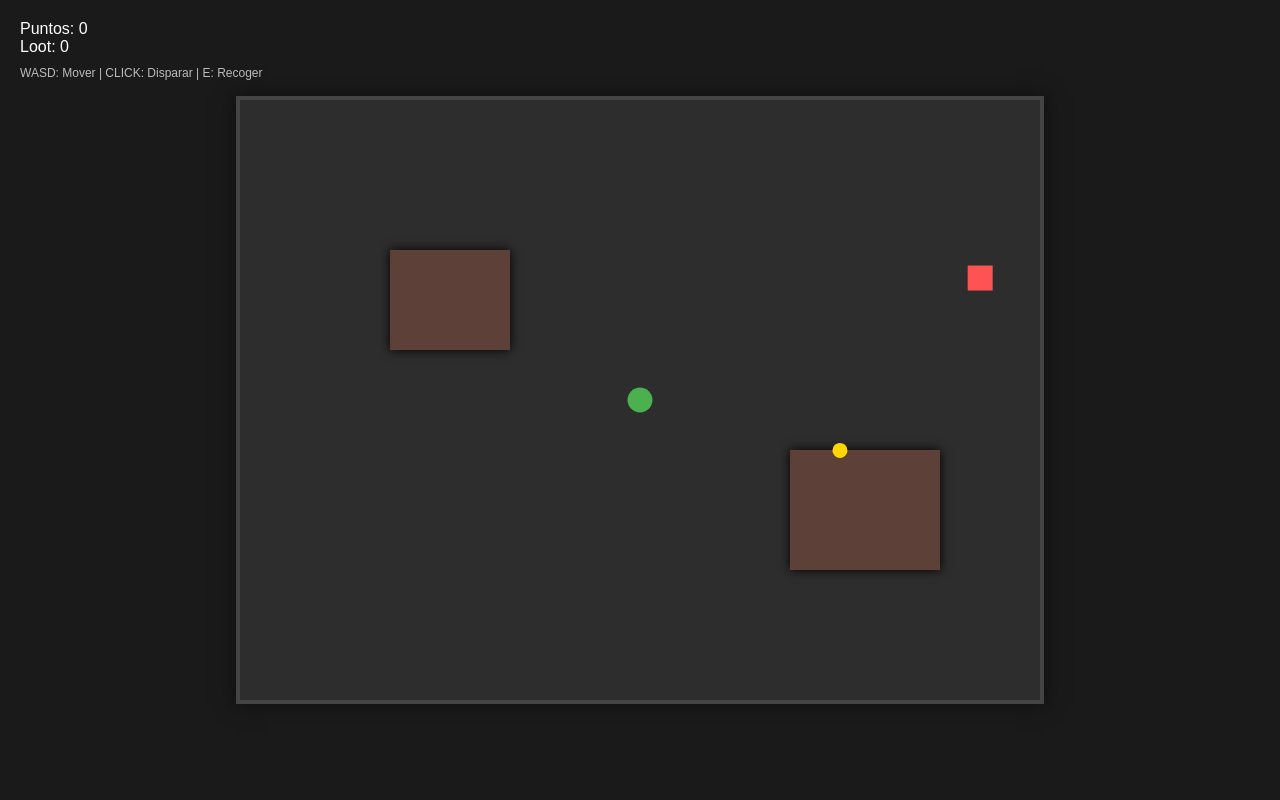
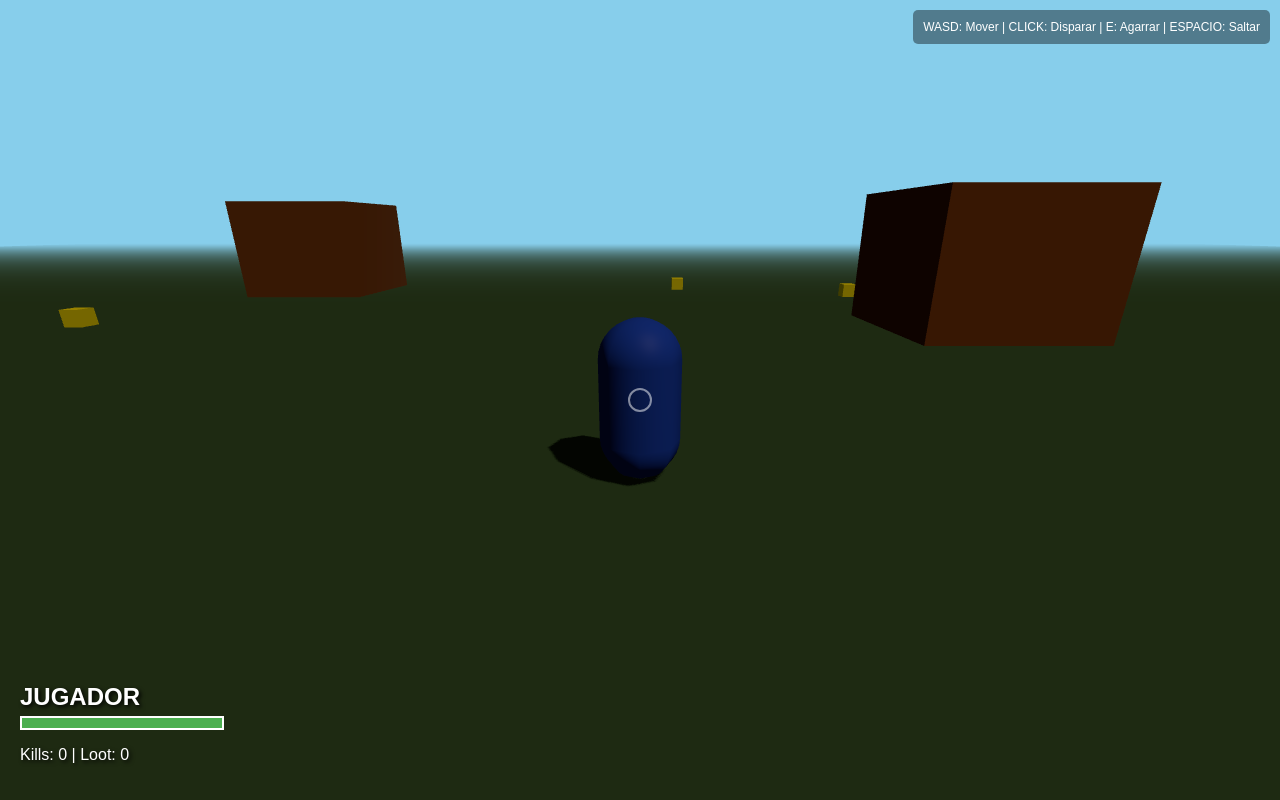
Before and after one commit to davidfuentes202444-beep/hola, a plain HTML site: page index.html in a window 1280 px wide. Drawn offline with nearby package versions, Linux system fonts and the light colour scheme; animation ran at ten frames a second.

Commit message:
Update game title and UI layout in index.html

```diff
--- a/index.html
+++ b/index.html
@@ -2,190 +2,200 @@
 <html lang="es">
 <head>
     <meta charset="UTF-8">
-    <title>Survival Index Shooter</title>
+    <meta name="viewport" content="width=device-width, initial-scale=1.0">
+    <title>Mini Free Fire Clone</title>
     <style>
-        body { margin: 0; background: #1a1a1a; display: flex; justify-content: center; align-items: center; height: 100vh; overflow: hidden; font-family: sans-serif; }
-        canvas { background: #2d2d2d; border: 4px solid #444; box-shadow: 0 0 20px rgba(0,0,0,0.5); }
-        #ui { position: absolute; top: 20px; left: 20px; color: white; user-select: none; pointer-events: none; }
+        body { margin: 0; overflow: hidden; font-family: 'Arial', sans-serif; }
+        #ui {
+            position: absolute; bottom: 20px; left: 20px; color: white;
+            text-shadow: 2px 2px 4px #000; pointer-events: none;
+        }
+        #crosshair {
+            position: absolute; top: 50%; left: 50%;
+            width: 20px; height: 20px; border: 2px solid rgba(255,255,255,0.5);
+            border-radius: 50%; transform: translate(-50%, -50%);
+        }
+        #health-bar {
+            width: 200px; height: 10px; background: rgba(0,0,0,0.5);
+            border: 2px solid white; margin-top: 5px;
+        }
+        #health-inner { width: 100%; height: 100%; background: #4CAF50; transition: 0.3s; }
+        .instructions { position: absolute; top: 10px; right: 10px; color: #fff; background: rgba(0,0,0,0.4); padding: 10px; border-radius: 5px; font-size: 12px; }
     </style>
 </head>
 <body>
-    <div id="ui">
-        <div>Puntos: <span id="score">0</span></div>
-        <div>Loot: <span id="loot">0</span></div>
-        <div style="margin-top: 10px; font-size: 12px; opacity: 0.7;">WASD: Mover | CLICK: Disparar | E: Recoger</div>
-    </div>
-    <canvas id="gameCanvas"></canvas>
 
-<script>
-const canvas = document.getElementById("gameCanvas");
-const ctx = canvas.getContext("2d");
-const scoreEl = document.getElementById("score");
-const lootEl = document.getElementById("loot");
+<div id="crosshair"></div>
+<div id="ui">
+    <div style="font-size: 24px; font-weight: bold;">JUGADOR</div>
+    <div id="health-bar"><div id="health-inner"></div></div>
+    <p>Kills: <span id="kills">0</span> | Loot: <span id="loot">0</span></p>
+</div>
+<div class="instructions">
+    WASD: Mover | CLICK: Disparar | E: Agarrar | ESPACIO: Saltar
+</div>
 
-canvas.width = 800;
-canvas.height = 600;
+<script type="importmap">
+    { "imports": { "three": "https://unpkg.com/three@0.160.0/build/three.module.js" } }
+</script>
 
-// Estado del juego
-let score = 0;
+<script type="module">
+import * as THREE from 'three';
+
+// --- CONFIGURACIÓN DE ESCENA ---
+const scene = new THREE.Scene();
+scene.background = new THREE.Color(0x87CEEB); // Cielo
+scene.fog = new THREE.Fog(0x87CEEB, 20, 100);
+
+const camera = new THREE.PerspectiveCamera(75, window.innerWidth / window.innerHeight, 0.1, 1000);
+const renderer = new THREE.WebGLRenderer({ antialias: true });
+renderer.setSize(window.innerWidth, window.innerHeight);
+renderer.shadowMap.enabled = true;
+document.body.appendChild(renderer.domElement);
+
+// --- LUCES ---
+const light = new THREE.DirectionalLight(0xffffff, 1);
+light.position.set(10, 20, 10);
+light.castShadow = true;
+scene.add(light);
+scene.add(new THREE.AmbientLight(0x404040));
+
+// --- SUELO (EL MAPA) ---
+const floorGeo = new THREE.PlaneGeometry(200, 200);
+const floorMat = new THREE.MeshPhongMaterial({ color: 0x3d5229 }); // Verde militar
+const floor = new THREE.Mesh(floorGeo, floorMat);
+floor.rotation.x = -Math.PI / 2;
+floor.receiveShadow = true;
+scene.add(floor);
+
+// --- JUGADOR (Mecánica de 3ra Persona) ---
+const playerGroup = new THREE.Group();
+const bodyGeo = new THREE.CapsuleGeometry(0.5, 1, 4, 8);
+const bodyMat = new THREE.MeshPhongMaterial({ color: 0x2244aa });
+const playerMesh = new THREE.Mesh(bodyGeo, bodyMat);
+playerMesh.castShadow = true;
+playerMesh.position.y = 1;
+playerGroup.add(playerMesh);
+scene.add(playerGroup);
+
+// La cámara sigue al jugador
+const cameraOffset = new THREE.Vector3(0, 3, 5);
+
+// --- OBJETOS (CASAS Y LOOT) ---
+function createHouse(x, z) {
+    const house = new THREE.Group();
+    const base = new THREE.Mesh(new THREE.BoxGeometry(5, 4, 5), new THREE.MeshPhongMaterial({color: 0x8b4513}));
+    base.position.y = 2;
+    base.castShadow = true;
+    house.add(base);
+    house.position.set(x, 0, z);
+    scene.add(house);
+    return base;
+}
+const houses = [createHouse(10, -10), createHouse(-15, -20)];
+
+const loots = [];
+function spawnLoot() {
+    const geo = new THREE.BoxGeometry(0.5, 0.5, 0.5);
+    const mat = new THREE.MeshPhongMaterial({color: 0xffd700, emissive: 0x333300});
+    const box = new THREE.Mesh(geo, mat);
+    box.position.set(Math.random()*40-20, 0.5, Math.random()*40-20);
+    scene.add(box);
+    loots.push(box);
+}
+for(let i=0; i<10; i++) spawnLoot();
+
+// --- ENEMIGOS (BOTS) ---
+const enemies = [];
+function spawnEnemy() {
+    const en = new THREE.Mesh(new THREE.CapsuleGeometry(0.5, 1, 4, 8), new THREE.MeshPhongMaterial({color: 0xff0000}));
+    en.position.set(Math.random()*60-30, 1, Math.random()*60-30);
+    scene.add(en);
+    enemies.push({mesh: en, hp: 100});
+}
+for(let i=0; i<5; i++) spawnEnemy();
+
+// --- LÓGICA DE JUEGO ---
+let kills = 0;
 let lootCount = 0;
 const keys = {};
-const bullets = [];
-const enemies = [];
-const loots = [];
-const particles = [];
-const houses = [
-    {x: 150, y: 150, w: 120, h: 100},
-    {x: 550, y: 350, w: 150, h: 120}
-];
+window.addEventListener('keydown', e => keys[e.code] = true);
+window.addEventListener('keyup', e => keys[e.code] = false);
 
-const player = {
-    x: 400, y: 300, size: 25, speed: 4, color: "#4CAF50"
-};
+// Disparo
+window.addEventListener('mousedown', () => {
+    // Simulación de disparo simple
+    const raycaster = new THREE.Raycaster();
+    const direction = new THREE.Vector3(0, 0, -1).applyQuaternion(playerGroup.quaternion);
+    raycaster.set(playerGroup.position, direction);
 
-// Controles
-window.addEventListener("keydown", e => keys[e.key.toLowerCase()] = true);
-window.addEventListener("keyup", e => keys[e.key.toLowerCase()] = false);
-window.addEventListener("mousedown", spawnBullet);
+    const intersects = raycaster.intersectObjects(enemies.map(e => e.mesh));
+    if(intersects.length > 0) {
+        const hit = enemies.find(e => e.mesh === intersects[0].object);
+        hit.hp -= 50;
+        if(hit.hp <= 0) {
+            scene.remove(hit.mesh);
+            enemies.splice(enemies.indexOf(hit), 1);
+            kills++;
+            document.getElementById('kills').innerText = kills;
+            spawnEnemy(); // Reaparece otro
+        }
+    }
+});
 
-function spawnBullet(e) {
-    const rect = canvas.getBoundingClientRect();
-    const targetX = e.clientX - rect.left;
-    const targetY = e.clientY - rect.top;
-    const angle = Math.atan2(targetY - player.y, targetX - player.x);
+function update() {
+    // Movimiento
+    const speed = 0.15;
+    if(keys['KeyW']) playerGroup.translateZ(-speed);
+    if(keys['KeyS']) playerGroup.translateZ(speed);
+    if(keys['KeyA']) playerGroup.rotation.y += 0.05;
+    if(keys['KeyD']) playerGroup.rotation.y -= 0.05;
+    if(keys['Space'] && playerGroup.position.y <= 0.1) playerGroup.position.y += 2; // Salto simple
 
-    bullets.push({
-        x: player.x, y: player.y,
-        vx: Math.cos(angle) * 8, vy: Math.sin(angle) * 8,
-        size: 5
+    // Gravedad
+    if(playerGroup.position.y > 0) playerGroup.position.y -= 0.05;
+
+    // Recoger Loot
+    loots.forEach((l, i) => {
+        if(playerGroup.position.distanceTo(l.position) < 1.5) {
+            if(keys['KeyE']) {
+                scene.remove(l);
+                loots.splice(i, 1);
+                lootCount++;
+                document.getElementById('loot').innerText = lootCount;
+            }
+        }
     });
+
+    // IA Enemigos básica
+    enemies.forEach(en => {
+        en.mesh.lookAt(playerGroup.position);
+        en.mesh.translateZ(0.02);
+    });
+
+    // Actualizar cámara (Tercera persona)
+    const relativeCameraOffset = new THREE.Vector3(0, 3, 6);
+    const cameraOffset = relativeCameraOffset.applyMatrix4(playerGroup.matrixWorld);
+    camera.position.x = cameraOffset.x;
+    camera.position.y = cameraOffset.y;
+    camera.position.z = cameraOffset.z;
+    camera.lookAt(playerGroup.position.x, playerGroup.position.y + 1, playerGroup.position.z);
 }
 
-function spawnEnemy() {
-    if (enemies.length < 6) {
-        enemies.push({
-            x: Math.random() < 0.5 ? 0 : canvas.width,
-            y: Math.random() * canvas.height,
-            size: 25, speed: 1.5 + Math.random(),
-            hp: 2
-        });
-    }
+function animate() {
+    requestAnimationFrame(animate);
+    update();
+    renderer.render(scene, camera);
 }
 
-function spawnLoot() {
-    if (loots.length < 4) {
-        loots.push({ x: Math.random() * 700 + 50, y: Math.random() * 500 + 50, size: 15 });
-    }
-}
+animate();
 
-function checkCollision(rect1, rect2) {
-    return rect1.x < rect2.x + rect2.w && rect1.x + rect1.w > rect2.x &&
-           rect1.y < rect2.y + rect2.h && rect1.y + rect1.h > rect2.y;
-}
-
-function update() {
-    // Movimiento con colisión de "casas"
-    let nextX = player.x;
-    let nextY = player.y;
-
-    if (keys['w']) nextY -= player.speed;
-    if (keys['s']) nextY += player.speed;
-    if (keys['a']) nextX -= player.speed;
-    if (keys['d']) nextX += player.speed;
-
-    const playerBox = { x: nextX - 12, y: nextY - 12, w: 25, h: 25 };
-    let collision = false;
-    houses.forEach(h => { if (checkCollision(playerBox, h)) collision = true; });
-
-    if (!collision) {
-        player.x = nextX;
-        player.y = nextY;
-    }
-
-    // Acción de agarrar loot (Tecla E)
-    if (keys['e']) {
-        loots.forEach((l, i) => {
-            const dist = Math.hypot(player.x - l.x, player.y - l.y);
-            if (dist < 30) {
-                loots.splice(i, 1);
-                lootCount++;
-                lootEl.innerText = lootCount;
-            }
-        });
-    }
-
-    // IA de los Bots (Enemigos)
-    enemies.forEach((en, i) => {
-        const angle = Math.atan2(player.y - en.y, player.x - en.x);
-        en.x += Math.cos(angle) * en.speed;
-        en.y += Math.sin(angle) * en.speed;
-
-        // Colisión bala-enemigo
-        bullets.forEach((b, bi) => {
-            if (Math.hypot(en.x - b.x, en.y - b.y) < en.size) {
-                en.hp--;
-                bullets.splice(bi, 1);
-                if (en.hp <= 0) {
-                    enemies.splice(i, 1);
-                    score += 100;
-                    scoreEl.innerText = score;
-                }
-            }
-        });
-    });
-
-    bullets.forEach((b, i) => {
-        b.x += b.vx; b.y += b.vy;
-        if (b.x < 0 || b.x > canvas.width || b.y < 0 || b.y > canvas.height) bullets.splice(i, 1);
-    });
-}
-
-function draw() {
-    ctx.clearRect(0, 0, canvas.width, canvas.height);
-
-    // Dibujar Casas
-    ctx.fillStyle = "#5d4037";
-    ctx.shadowBlur = 10; ctx.shadowColor = "black";
-    houses.forEach(h => ctx.fillRect(h.x, h.y, h.w, h.h));
-    ctx.shadowBlur = 0;
-
-    // Dibujar Loot
-    ctx.fillStyle = "#FFD700";
-    loots.forEach(l => {
-        ctx.beginPath();
-        ctx.arc(l.x, l.y, l.size/2, 0, Math.PI*2);
-        ctx.fill();
-    });
-
-    // Dibujar Balas
-    ctx.fillStyle = "yellow";
-    bullets.forEach(b => ctx.fillRect(b.x, b.y, b.size, b.size));
-
-    // Dibujar Enemigos (Bots)
-    ctx.fillStyle = "#ff5252";
-    enemies.forEach(en => {
-        ctx.save();
-        ctx.translate(en.x, en.y);
-        ctx.fillRect(-12, -12, 25, 25);
-        ctx.restore();
-    });
-
-    // Dibujar Jugador
-    ctx.fillStyle = player.color;
-    ctx.beginPath();
-    ctx.arc(player.x, player.y, player.size/2, 0, Math.PI*2);
-    ctx.fill();
-}
-
-function gameLoop() {
-    update();
-    draw();
-    if (Math.random() < 0.02) spawnEnemy();
-    if (Math.random() < 0.005) spawnLoot();
-    requestAnimationFrame(gameLoop);
-}
-
-gameLoop();
+// Ajuste de ventana
+window.addEventListener('resize', () => {
+    camera.aspect = window.innerWidth / window.innerHeight;
+    camera.updateProjectionMatrix();
+    renderer.setSize(window.innerWidth, window.innerHeight);
+});
 </script>
 </body>
 </html>
```
